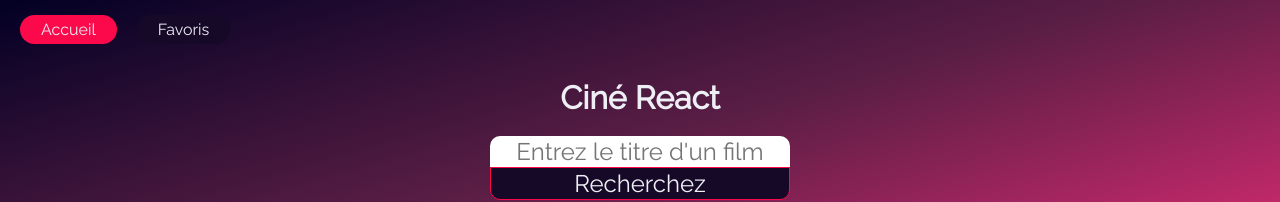
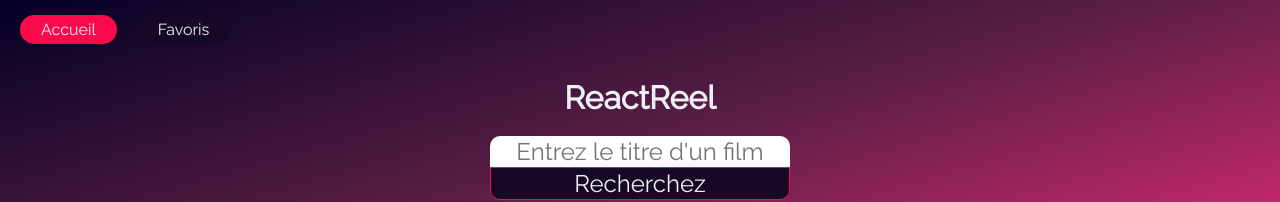
Before and after one commit to rayhearth/Cinereact, a React (Vite) app: page / in a window 1280 px wide. Shown: the top 202 px of the page. Built offline with nearby package versions, Linux system fonts and the light colour scheme; no server answers.

Commit message:
adjust h1

```diff
--- a/src/assets/sass/components/header.scss
+++ b/src/assets/sass/components/header.scss
@@ -30,4 +30,5 @@ nav{
 
 h1{
   text-align: center;
+  text-transform: capitalize;
 }
--- a/src/components/Header.jsx
+++ b/src/components/Header.jsx
@@ -14,7 +14,7 @@ const Header = () => {
 					</li>
 				</ul>
 			</nav>
-			<h1>Ciné React</h1>
+			<h1>ReactReel</h1>
 		</header>
 	);
 };
```
